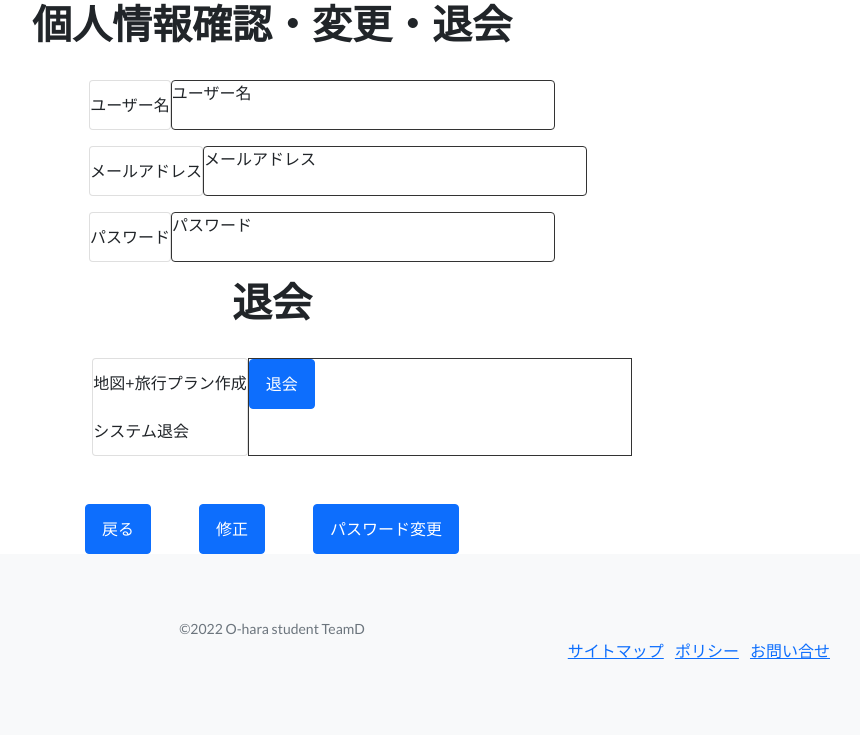
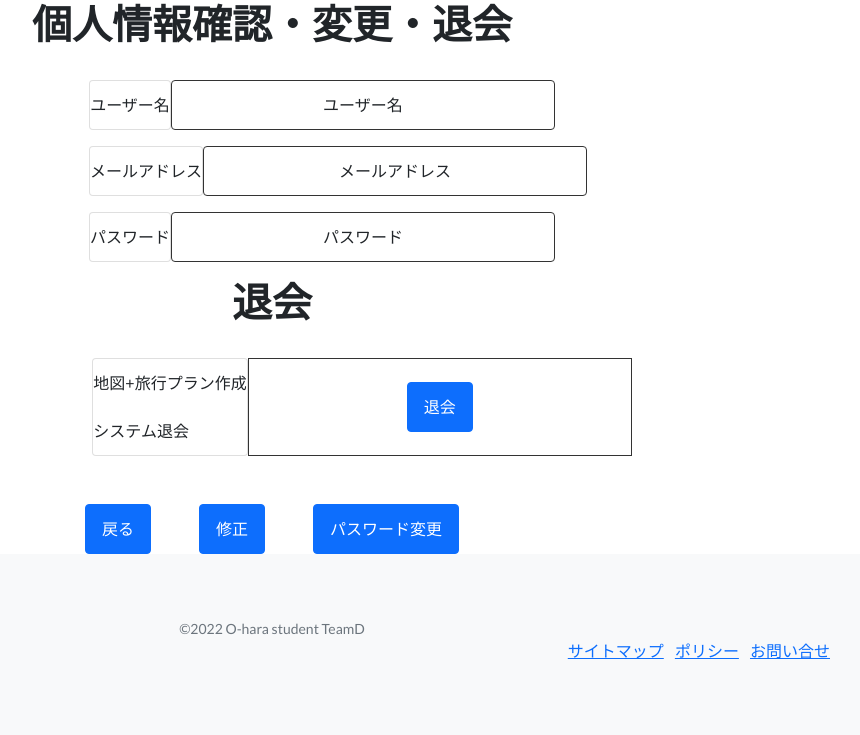
Before and after one commit to morihisa1235/plan_system, a Django app: page /personal/ in a window 1280 px wide. Shown: the part 82-817 px from the top of the page, without its empty margins (368-1228 px from the left). Run offline with Django 3.2, Linux system fonts and the light colour scheme; some libraries are stand-ins or nearby versions.

Commit message:
password_kannryou

```diff
--- a/maplan/templates/personal.html
+++ b/maplan/templates/personal.html
@@ -31,7 +31,7 @@
 
 <div class = "personal1">
     &emsp;&emsp;&emsp;&emsp;&emsp;<div class = "card a">地図+旅行プラン作成<br>システム退会</div>
-<div class = "b">
+<div class = "c">
     <a class = "btn btn-primary" href = "{% url 'maplan:withdrawal' %}">退会</a>
 </div>
 </div><br><br>
--- a/static/css/mystyle.css
+++ b/static/css/mystyle.css
@@ -1,3 +1,4 @@
+[15:42] 吉田　樹 (ゲスト)
 body, #wrapper {
     display: flex;
     flex-direction: column;
@@ -97,6 +98,8 @@ footer {
     border: 1px solid #333;
     background: #f2f2f2
     margin: 0 auto;
+    justify-content: center;
+    align-items: center;
 }
 
 .with {
@@ -124,3 +127,13 @@ footer {
 .personal_button {
     text-align: center;
 }
+
+.c {
+    width: 30%;
+    border: 1px solid #333;
+    background: #f2f2f2
+    margin: 0 auto;
+    display: flex;
+    justify-content: center;
+    align-items: center;
+}
```
